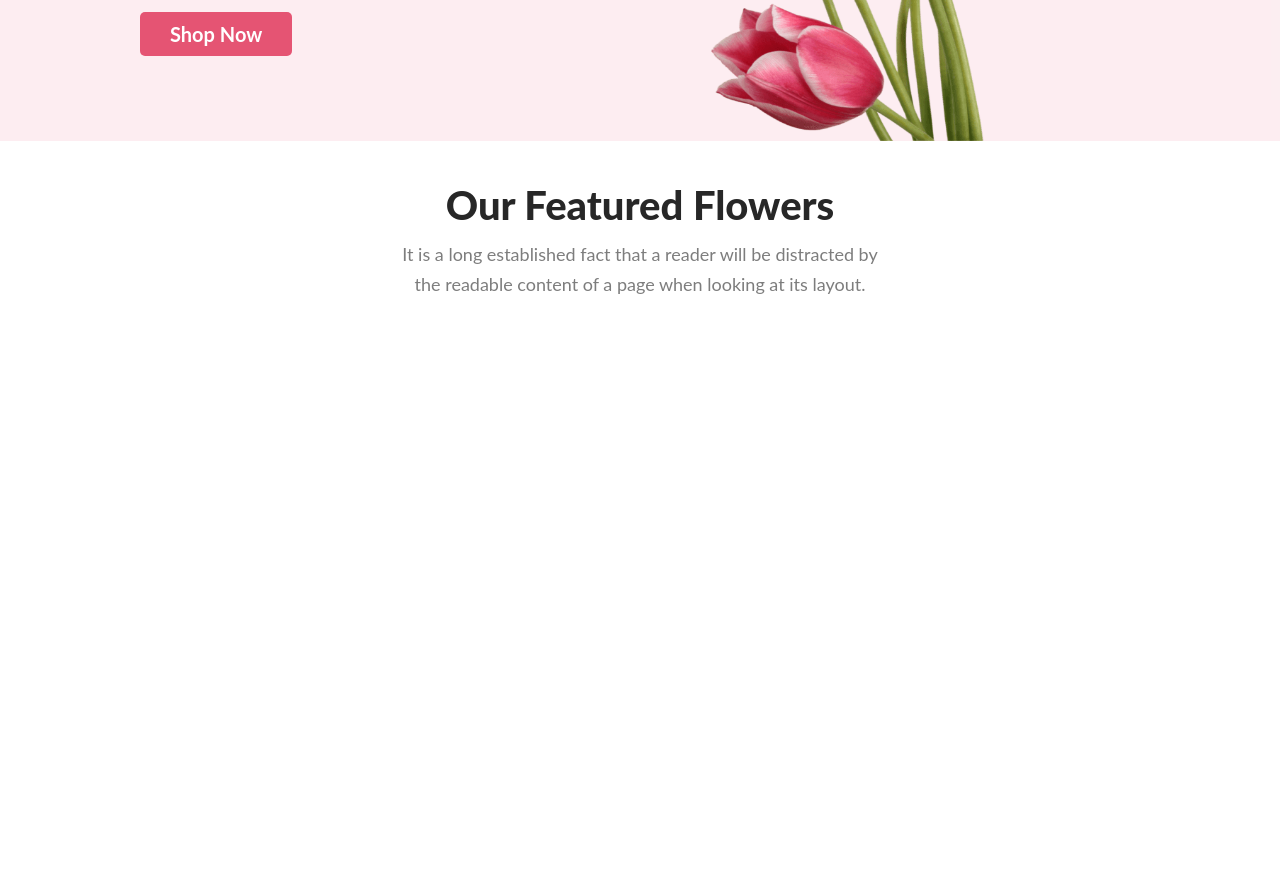
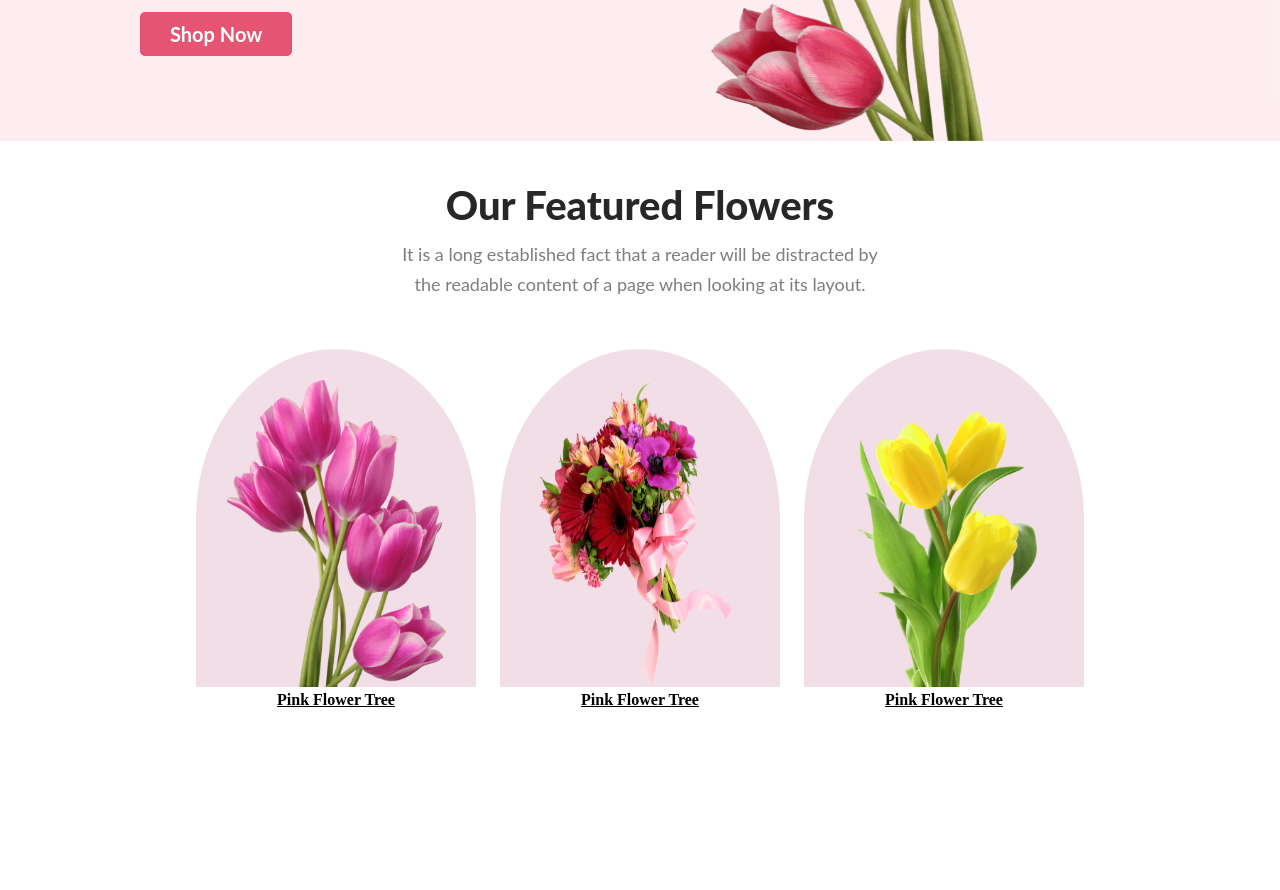
Before and after one commit to Sunny-Sharif/My-online-flower-shop, a plain HTML site: page index.html in a window 1280 px wide. Shown: the part 409-1299 px from the top of the page. Before the commit the page ends 800 px from the top, so only its background shows below. Drawn offline with Linux system fonts and the light colour scheme.

Commit message:
flower card create

```diff
--- a/index.css
+++ b/index.css
@@ -94,3 +94,31 @@
 
 
 /* caption section end */
+
+.flower-containar {
+    margin: 50px 240px;
+    display: flex;
+    justify-content: center;
+    gap: 24px;
+    align-items: center;
+}
+
+.flower-card {
+    width: 464px;
+    height: 538px;
+    border-top-left-radius: 50px;
+    border-top-right-radius: 50px;
+    text-align: center;
+}
+
+.flower-card-image {
+    width: 220px;
+    height: 308px;
+    padding: 30px 30px 0px 30px;
+    background-color: #A7216226;
+    border-top-left-radius: 50%;
+    border-top-right-radius: 50%;
+}
+
+
+/* flower card end */
--- a/index.html
+++ b/index.html
@@ -13,7 +13,7 @@
 <body>
 
     <!-- banner section -->
-    <header class="banner">
+    <header>
         <div class="banner-containar">
             <div class="banner-text">
                 <h1 class="banner-titel">Let's make <br> beautiful flowers a part of your life.</h1>
@@ -28,6 +28,7 @@
     </header>
     <!-- banner section end -->
     <main>
+        <!-- caption section start -->
         <section>
             <div class="caption-flower">
                 <h1 class="caption-titel">Our Featured Flowers</h1>
@@ -36,6 +37,28 @@
                 </p>
             </div>
         </section>
+        <!-- caption section end -->
+
+
+        <!-- flower section start -->
+        <section>
+
+            <div class="flower-containar">
+                <div class="flower-card">
+                    <img src="./Flower Asset/pngwing 6.png" alt="" class="flower-card-image">
+                    <h4 class="flower-card-titel"><u>Pink Flower Tree</u></h4>
+                </div>
+                <div class="flower-card">
+                    <img src="./Flower Asset/pngwing 5.png" alt="" class="flower-card-image">
+                    <h4 class="flower-card-titel"><u>Pink Flower Tree</u></h4>
+                </div>
+                <div class="flower-card">
+                    <img src="./Flower Asset/pngwing 7.png" alt="" class="flower-card-image">
+                    <h4 class="flower-card-titel"><u>Pink Flower Tree</u></h4>
+                </div>
+            </div>
+        </section>
+        <!-- flower section end -->
     </main>
 </body>
 
```
